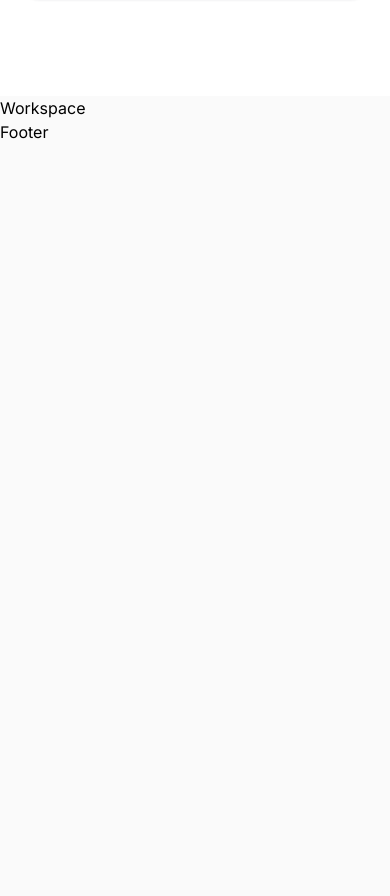
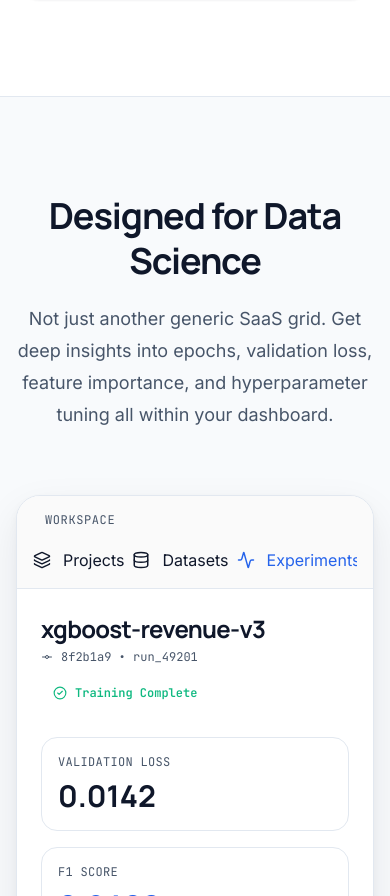
Before and after one commit to Dhairya-Dave-0204/ExperiML, a React (Vite) app in the folder frontend/: page / in a window 390 px wide. Shown: the part 6812-7708 px from the top of the page. Before the commit the page ends 6956 px from the top, so only its background shows below. Built offline with nearby package versions, Linux system fonts and the light colour scheme.

Commit message:
Create the workspace component

```diff
--- a/frontend/src/components/shared/Home/Workspace/Workspace.jsx
+++ b/frontend/src/components/shared/Home/Workspace/Workspace.jsx
@@ -1,9 +1,54 @@
-import React from 'react'
+import React from "react";
+
+import {
+  WorkspaceAnalytics,
+  WorkspaceMetrics,
+  WorkspaceSidebar,
+} from "./workspace.index";
+
+import { WORKSPACE_CONTENT } from "./workspaceData";
 
 function Workspace() {
   return (
-    <div>Workspace</div>
-  )
+    <section
+      id="workspace"
+      className="border-t section-padding border-border bg-surface-soft"
+    >
+      <div className="container-custom">
+        {/* Section Header */}
+        <div className="max-w-3xl mx-auto mb-16 text-center">
+          <h2 className="text-4xl font-extrabold leading-tight font-heading text-text lg:text-5xl">
+            {WORKSPACE_CONTENT.title}
+          </h2>
+
+          <p className="mt-5 text-lg leading-8 text-text-secondary">
+            {WORKSPACE_CONTENT.description}
+          </p>
+        </div>
+
+        {/* Workspace Dashboard */}
+        <div className="overflow-hidden border shadow-lg rounded-2xl border-border bg-surface">
+          <div
+            className="
+              grid
+              grid-cols-1
+              lg:grid-cols-[240px_1fr]
+            "
+          >
+            {/* Sidebar */}
+            <WorkspaceSidebar />
+
+            {/* Main Dashboard */}
+            <main className="p-6 md:p-8 lg:p-10">
+              <WorkspaceMetrics />
+
+              <WorkspaceAnalytics />
+            </main>
+          </div>
+        </div>
+      </div>
+    </section>
+  );
 }
 
-export default Workspace
+export default Workspace;
--- a/frontend/src/components/shared/Home/Workspace/WorkspaceAnalytics.jsx
+++ b/frontend/src/components/shared/Home/Workspace/WorkspaceAnalytics.jsx
@@ -1,9 +1,89 @@
-import React from 'react'
+import React from "react";
+import { BarChart4, Settings2 } from "lucide-react";
+
+import { FEATURE_IMPORTANCE, HYPERPARAMETERS } from "./workspaceData";
 
 function WorkspaceAnalytics() {
   return (
-    <div>WorkspaceAnalytics</div>
-  )
+    <div className="grid grid-cols-1 gap-6 xl:grid-cols-[1.5fr_1fr]">
+      {/* Feature Importance */}
+      <section className="p-6 border rounded-xl border-border bg-surface">
+        <div className="flex items-center gap-3 mb-6">
+          <BarChart4 size={18} className="text-text-secondary" />
+
+          <h4 className="text-base font-bold font-heading text-text">
+            Feature Importance (SHAP)
+          </h4>
+        </div>
+
+        <div>
+          {FEATURE_IMPORTANCE.map((feature) => (
+            <div
+              key={feature.id}
+              className="flex items-center gap-3 mb-3 last:mb-0"
+            >
+              <div
+                className="w-40 font-mono text-xs truncate shrink-0 text-text-secondary"
+              >
+                {feature.feature}
+              </div>
+
+              <div className="flex-1 h-2 overflow-hidden rounded-full bg-surface-soft">
+                <div
+                  className="h-full rounded-full bg-primary"
+                  style={{
+                    width: `${feature.value}%`,
+                  }}
+                />
+              </div>
+
+              <div
+                className="w-8 font-mono text-xs text-right shrink-0 text-text-secondary"
+              >
+                {feature.value}
+              </div>
+            </div>
+          ))}
+        </div>
+      </section>
+
+      {/* Hyperparameters */}
+      <section className="flex flex-col p-6 border rounded-xl border-border bg-surface">
+        <div className="flex items-center gap-3 mb-5">
+          <Settings2 size={18} className="text-text-secondary" />
+
+          <h4 className="text-base font-bold font-heading text-text">
+            Hyperparameters
+          </h4>
+        </div>
+
+        <div className="flex flex-col justify-center flex-1 gap-2">
+          {HYPERPARAMETERS.map((parameter) => (
+            <div
+              key={parameter.id}
+              className="
+                flex
+                items-center
+                justify-between
+                rounded-lg
+                bg-surface-soft
+                px-4
+                py-2.5
+              "
+            >
+              <span className="font-mono text-xs text-text-secondary">
+                {parameter.key}
+              </span>
+
+              <span className="font-mono text-xs font-semibold text-text">
+                {parameter.value}
+              </span>
+            </div>
+          ))}
+        </div>
+      </section>
+    </div>
+  );
 }
 
-export default WorkspaceAnalytics
+export default WorkspaceAnalytics;
--- a/frontend/src/components/shared/Home/Workspace/WorkspaceMetrics.jsx
+++ b/frontend/src/components/shared/Home/Workspace/WorkspaceMetrics.jsx
@@ -1,9 +1,86 @@
-import React from 'react'
+import React from "react";
+import { CheckCircle2, GitCommit } from "lucide-react";
+
+import { EXPERIMENT, METRICS, TRAINING_LOSS } from "./workspaceData";
 
 function WorkspaceMetrics() {
   return (
-    <div>WorkspaceMetrics</div>
-  )
+    <>
+      {/* Experiment Header */}
+      <div className="flex flex-wrap items-center justify-between gap-4 mb-8">
+        <div>
+          <h3 className="text-2xl font-bold font-heading text-text">
+            {EXPERIMENT.name}
+          </h3>
+
+          <div className="flex items-center gap-2 mt-1 font-mono text-xs text-text-secondary">
+            <GitCommit size={12} />
+
+            <span>
+              {EXPERIMENT.commit.hash} • {EXPERIMENT.commit.runId}
+            </span>
+          </div>
+        </div>
+
+        <div className="inline-flex items-center gap-2 px-3 py-1 font-mono text-xs font-semibold rounded-full bg-success-soft text-success">
+          <CheckCircle2 size={14} />
+
+          <span>{EXPERIMENT.status.label}</span>
+        </div>
+      </div>
+
+      {/* Metrics */}
+      <div className="grid grid-cols-1 gap-4 mb-8 md:grid-cols-2 xl:grid-cols-4">
+        {METRICS.map((metric) => (
+          <div
+            key={metric.id}
+            className="p-4 border rounded-xl border-border bg-surface"
+          >
+            <p className="mb-2 font-mono text-xs tracking-wide uppercase text-text-secondary">
+              {metric.label}
+            </p>
+
+            <p
+              className={`font-heading text-3xl font-bold ${
+                metric.highlight ? "text-primary" : "text-text"
+              }`}
+            >
+              {metric.value}
+            </p>
+          </div>
+        ))}
+
+        {/* Training Loss */}
+        <div className="p-4 border rounded-xl border-border bg-surface md:col-span-2">
+          <div className="flex items-center justify-between mb-3">
+            <span className="font-mono text-xs tracking-wide uppercase text-text-secondary">
+              {TRAINING_LOSS.label}
+            </span>
+
+            <span className="font-mono text-xs font-medium text-primary">
+              {TRAINING_LOSS.status}
+            </span>
+          </div>
+
+          <svg
+            viewBox="0 0 200 40"
+            className="w-full h-10 overflow-visible fill-primary-light"
+            role="img"
+            aria-label="Training Loss Chart"
+          >
+            <path className="fill-primary-soft" d={TRAINING_LOSS.areaPath} />
+
+            <path
+              className="stroke-2 stroke-primary fill-primary-light"
+              strokeLinecap="round"
+              strokeLinejoin="round"
+              d={TRAINING_LOSS.linePath}
+            />
+          </svg>
+        </div>
+      </div>
+    </>
+  );
 }
 
-export default WorkspaceMetrics
+export default WorkspaceMetrics;
--- a/frontend/src/components/shared/Home/Workspace/WorkspaceSidebar.jsx
+++ b/frontend/src/components/shared/Home/Workspace/WorkspaceSidebar.jsx
@@ -1,9 +1,47 @@
-import React from 'react'
+import React from "react";
+
+import { SIDEBAR_ITEMS } from "./workspaceData";
 
 function WorkspaceSidebar() {
   return (
-    <div>WorkspaceSidebar</div>
-  )
+    <aside className="p-4 border-b border-border bg-background lg:border-r lg:border-b-0 lg:px-4 lg:py-6">
+      {/* Sidebar Heading */}
+      <p className="pl-3 mb-5 font-mono text-xs tracking-wider text-text-secondary">
+        WORKSPACE
+      </p>
+
+      {/* Navigation */}
+      <nav
+        aria-label="Workspace Navigation"
+        className="flex gap-2 overflow-x-auto lg:flex-col lg:overflow-visible"
+      >
+        {SIDEBAR_ITEMS.map((item) => {
+          const Icon = item.icon;
+
+          return (
+            <button
+              key={item.id}
+              type="button"
+              className={`
+                flex min-w-max items-center gap-3 rounded-lg px-3 py-2
+                text-sm font-medium transition-all duration-200
+
+                ${
+                  item.active
+                    ? "bg-primary-soft text-primary"
+                    : "text-text hover:bg-surface-soft hover:text-primary"
+                }
+              `}
+            >
+              <Icon size={18} />
+
+              <span>{item.label}</span>
+            </button>
+          );
+        })}
+      </nav>
+    </aside>
+  );
 }
 
-export default WorkspaceSidebar
+export default WorkspaceSidebar;
--- a/frontend/src/components/shared/Home/Workspace/workspaceData.js
+++ b/frontend/src/components/shared/Home/Workspace/workspaceData.js
@@ -0,0 +1,127 @@
+import { Activity, Database, Layers, Package, Settings2 } from "lucide-react";
+
+export const WORKSPACE_CONTENT = {
+  title: "Designed for Data Science",
+
+  description:
+    "Not just another generic SaaS grid. Get deep insights into epochs, validation loss, feature importance, and hyperparameter tuning all within your dashboard.",
+};
+
+export const SIDEBAR_ITEMS = [
+  {
+    id: 1,
+    icon: Layers,
+    label: "Projects",
+  },
+  {
+    id: 2,
+    icon: Database,
+    label: "Datasets",
+  },
+  {
+    id: 3,
+    icon: Activity,
+    label: "Experiments",
+    active: true,
+  },
+  {
+    id: 4,
+    icon: Package,
+    label: "Model Registry",
+  },
+  {
+    id: 5,
+    icon: Settings2,
+    label: "Environment",
+  },
+];
+
+export const EXPERIMENT = {
+  name: "xgboost-revenue-v3",
+
+  commit: {
+    hash: "8f2b1a9",
+    runId: "run_49201",
+  },
+
+  status: {
+    label: "Training Complete",
+  },
+};
+
+export const METRICS = [
+  {
+    id: 1,
+    label: "VALIDATION LOSS",
+    value: "0.0142",
+  },
+  {
+    id: 2,
+    label: "F1 SCORE",
+    value: "0.9420",
+    highlight: true,
+  },
+];
+
+export const TRAINING_LOSS = {
+  label: "TRAINING LOSS (EPOCHS)",
+
+  status: "Live",
+
+  areaPath:
+    "M0,40 L0,30 L20,25 L40,15 L60,20 L80,10 L100,12 L120,5 L140,8 L160,2 L180,4 L200,0 L200,40 Z",
+
+  linePath:
+    "M0,30 L20,25 L40,15 L60,20 L80,10 L100,12 L120,5 L140,8 L160,2 L180,4 L200,0",
+};
+
+export const FEATURE_IMPORTANCE = [
+  {
+    id: 1,
+    feature: "user_lifetime_value",
+    value: 92,
+  },
+  {
+    id: 2,
+    feature: "recent_purchases_7d",
+    value: 78,
+  },
+  {
+    id: 3,
+    feature: "session_duration_avg",
+    value: 54,
+  },
+  {
+    id: 4,
+    feature: "cart_abandonment_rate",
+    value: 32,
+  },
+  {
+    id: 5,
+    feature: "email_click_rate",
+    value: 18,
+  },
+];
+
+export const HYPERPARAMETERS = [
+  {
+    id: 1,
+    key: "learning_rate",
+    value: "0.01",
+  },
+  {
+    id: 2,
+    key: "max_depth",
+    value: "6",
+  },
+  {
+    id: 3,
+    key: "subsample",
+    value: "0.8",
+  },
+  {
+    id: 4,
+    key: "objective",
+    value: '"binary:logistic"',
+  },
+];
```
